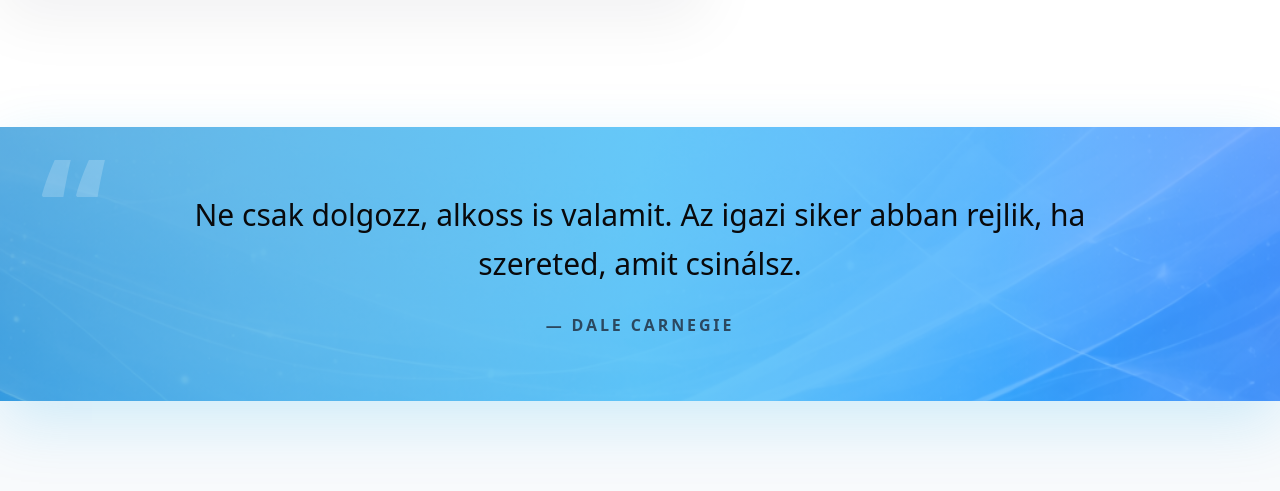
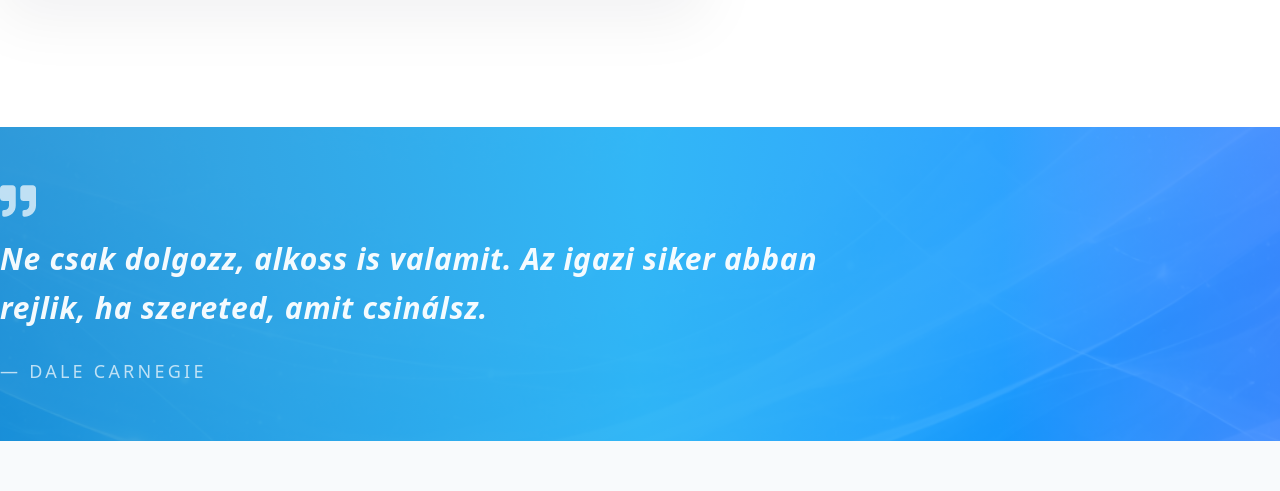
Before and after one commit to Thomas-Horvath/porfolio-2026, a Next.js app: page / in a window 1280 px wide. Shown: the part 1688-2179 px from the top of the page. Built offline with nearby package versions, Linux system fonts and the light colour scheme.

Commit message:
update quote section

```diff
--- a/app/components/QupoteSection/QouteSection.tsx
+++ b/app/components/QupoteSection/QouteSection.tsx
@@ -1,22 +1,26 @@
+import { FaQuoteRight } from "react-icons/fa";
+
+
 export default function QuoteSection() {
   return (
-    <section className=" ">
-      <div className="mx-auto w-full">
-        <div className="relative overflow-hidden  bg-gradient-to-r from-sky-600/60 via-sky-500/60 to-blue-500/60 px-6 py-10 shadow-[0_20px_60px_rgba(14,165,233,0.18)] sm:px-10 sm:py-14 lg:px-16 lg:py-16">
-          <div className="pointer-events-none absolute left-32 top-2 text-[120px] font-semibold leading-none text-white/20 sm:left-10 sm:text-[150px]">
-            “
+    <section>
+      <div className="w-full px-6 lg:px-0 bg-gradient-to-r from-sky-600/80 via-sky-500/80 to-blue-500/80 px-10 py-14">
+
+        <div className="relative max-w-350 mx-auto overflow-hidden ">
+
+          <div className="pointer-events-none  text-4xl text-white/70 mb-4">
+            <FaQuoteRight />
           </div>
 
-          <div className="relative mx-auto max-w-4xl text-center">
-            <blockquote className="text-xl font-medium leading-relaxed text-gray-6 sm:text-2xl lg:text-3xl lg:leading-relaxed">
-              Ne csak dolgozz, alkoss is valamit. Az igazi siker abban rejlik,
-              ha szereted, amit csinálsz.
-            </blockquote>
+          <blockquote className="max-w-4xl text-3xl italic font-semibold tracking-wide text-white/95 leading-relaxed">
+            Ne csak dolgozz, alkoss is valamit. Az igazi siker abban rejlik,
+            ha szereted, amit csinálsz.
+          </blockquote>
 
-            <p className="mt-6 text-sm font-semibold uppercase tracking-[0.18em] text-gray-800/80 sm:text-base">
-              — Dale Carnegie
-            </p>
-          </div>
+          <p className="mt-6 text-lg uppercase tracking-[0.18em] text-white/70">
+            — Dale Carnegie
+          </p>
+
         </div>
       </div>
     </section>
```
